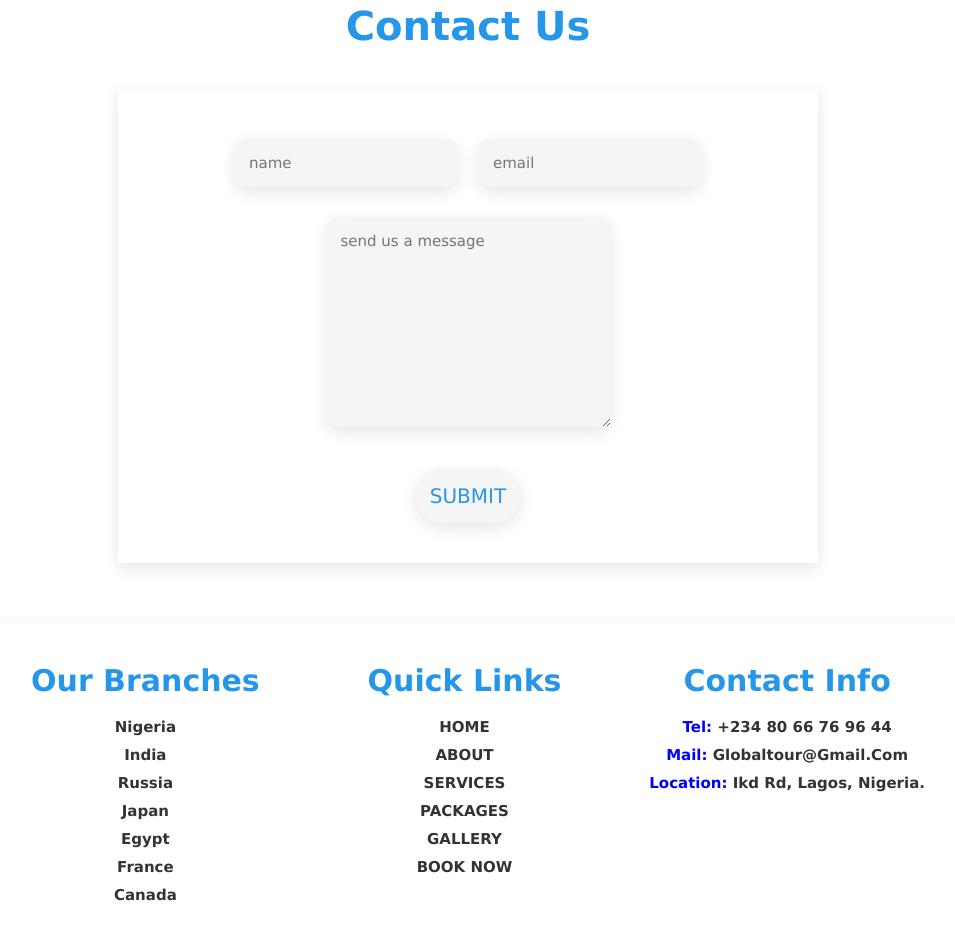
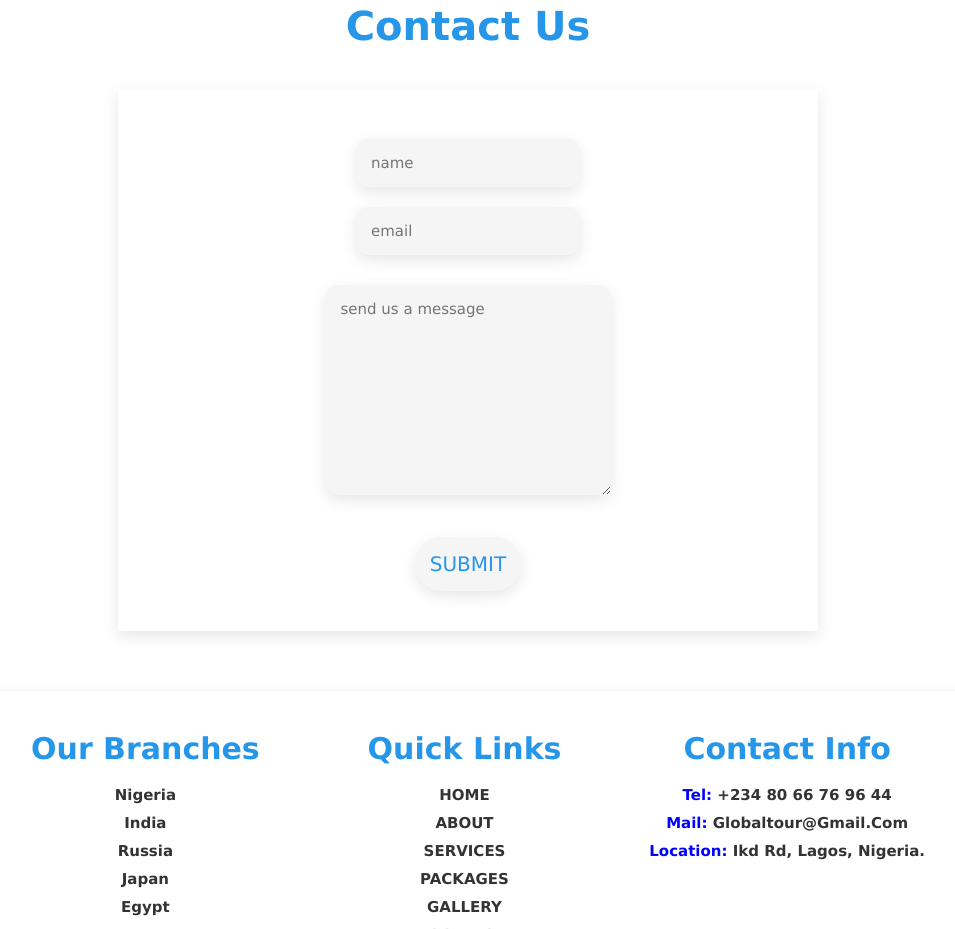
Before and after one commit to thatweb-gurl/globaltour, a plain HTML site: page index.html in a window 1280 px wide. Shown: the part 6819-7748 px from the top of the page, without its empty margins (172-1127 px from the left). Drawn offline with Linux system fonts and the light colour scheme.

Commit message:
updated version

```diff
--- a/css/global.css
+++ b/css/global.css
@@ -591,7 +591,7 @@ video{
         align-items: center;
         gap: 2rem;
         padding: 1rem;
-        width: 100%;
+        flex-flow: column;
 }
 
 .contact .content form .inputbox input{
```
